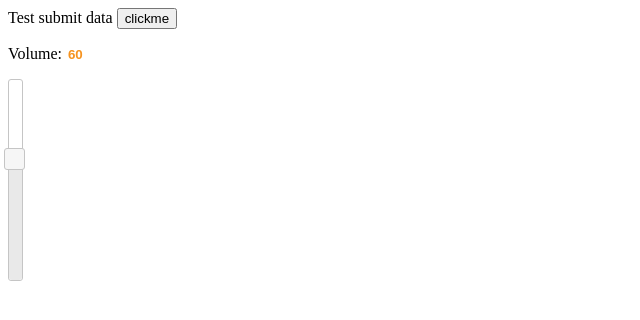
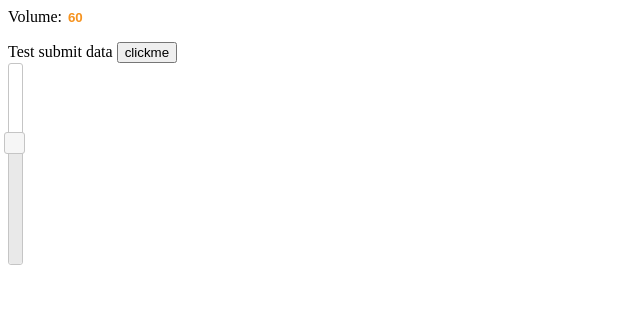
Before and after one commit to SimulatedSimian/mixerWeb, a plain HTML site: page index.html in a window 1280 px wide. Shown: the whole page, without its empty margins (0-640 px from the left). Drawn offline with nearby package versions, Linux system fonts and the light colour scheme.

Commit message:
Corrected data handling
Moved collection of data to the hander for click event on the button to
pass a single string through.

```diff
--- a/index.html
+++ b/index.html
@@ -6,17 +6,11 @@
 		 <link rel="stylesheet" href="//code.jquery.com/ui/1.11.4/themes/smoothness/jquery-ui.css">
   		<script src="./jquery-2.1.4.min.js"></script>
 		<script src="./jquery-ui.min.js"></script>
-		<link rel="stylesheet" href="/resources/demos/style.css">
   	</head>
 	<body>
 		<script type="text/javascript">
 			function postData(path, params) {
-				$.post("/" + path,
-					{ params },
-					function(data) {
-						alert("Response: " + data);
-					}
-				);
+				$.post("/" + path, params);
 			}
 			$(function() {
 			    $( "#slider-vertical" ).slider({
@@ -31,12 +25,17 @@
 			    });
 			    $( "#amount" ).val( $( "#slider-vertical" ).slider( "value" ) );
 			});
+			$(document).ready(function() {
+				$('#clickMe').click(function() {
+					postData('test', $('#amount').val());
+				});
+			});
 		</script>
-		Test submit data <input id="clickMe" type="button" value="clickme" onclick="postData('test', 'lots of data');" />
 		<p>
 			<label for="amount">Volume:</label>
 			<input type="text" id="amount" readonly style="border:0; color:#f6931f; font-weight:bold;">
 		</p>
+		Test submit data <input id="clickMe" type="button" value="clickme" />
 
 		<div id="slider-vertical" style="height:200px;"></div>
 	</body>
```
Lines whose indentation alone changed are shown as unchanged.
